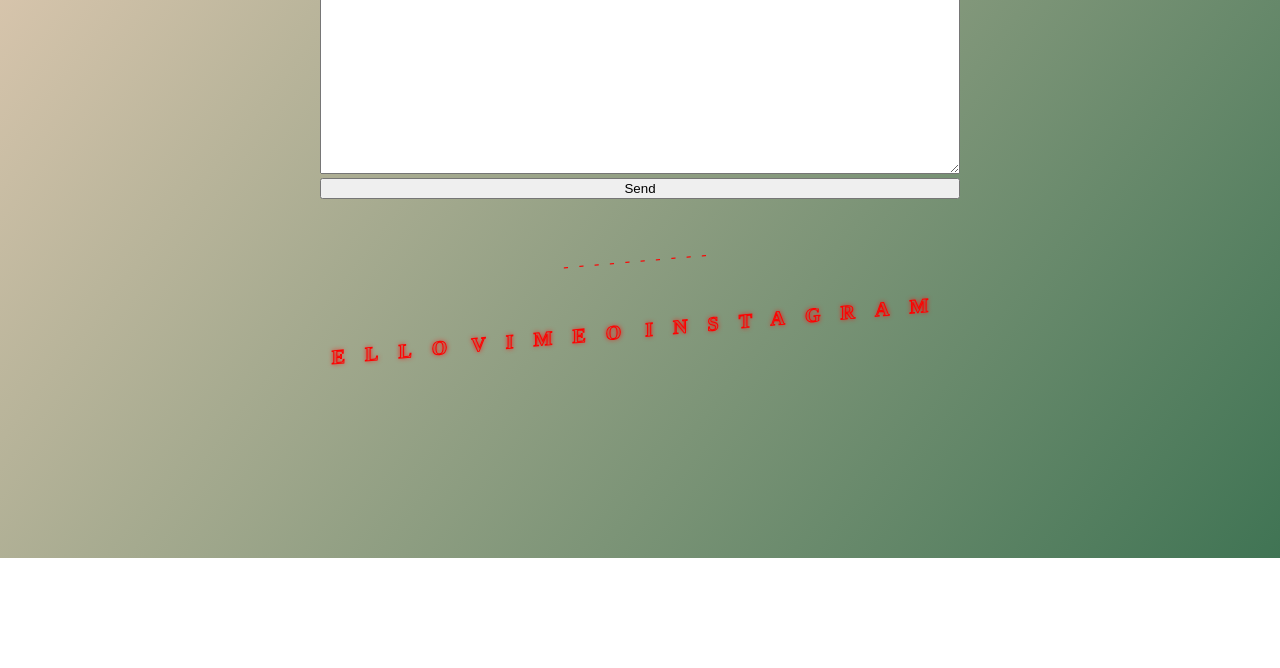
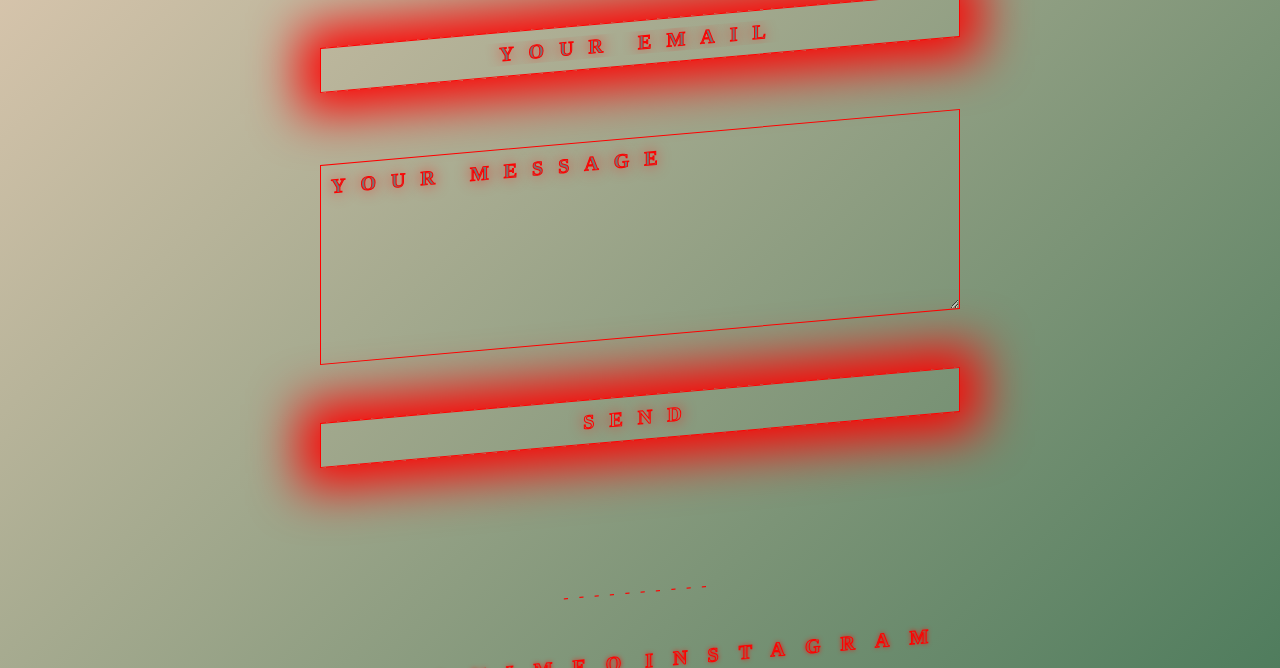
Before and after one commit to ivanvidovic/ivanvidovic.github.io, a plain HTML site: page contact.html in a window 1280 px wide. Shown: the part 440-1108 px from the top of the page. Before the commit the page ends 998 px from the top, so only its background shows below. Drawn offline with Linux system fonts and the light colour scheme.

Commit message:
fdsf
Fdsfs

```diff
--- a/contact.html
+++ b/contact.html
@@ -28,19 +28,29 @@
 
 <a href="contact.html">
   <img src="images/contact.gif">
+</a>
   <br/>
-  <h2>CONTACT</h2>
-</a>
+  <h2>CONTACT:</h2>
 
+
+<br/>
+<br/>
+<br/>
+<br/>
 <br/>
 <br/>
 
 <form method="POST" action="http://formspree.io/vidovici@gmail.com">
-  <input type="email" name="email" placeholder="Your email"><br/>
-  <textarea name="message" placeholder="Your message"></textarea><br/>
+  <input type="email" name="email" placeholder="Your email"><br/><br/><br/><br/><br/>
+  <textarea name="message" placeholder="Your message"></textarea><br/><br/><br/><br/>
   <button type="submit">Send</button>
 </form>
 
+<br/>
+<br/>
+<br/>
+<br/>
+<br/>
 <br/>
 <br/>
 
--- a/style.css
+++ b/style.css
@@ -136,8 +136,23 @@
 }
 
 
-input, textarea, select, button {
-  width : 50%;
+input {
+  font: 20px Big Caslon, Times, serif;
+  font-weight: bold;
+  text-transform: uppercase;
+  letter-spacing: 15px;
+  text-align: center;
+  text-shadow: 0px 0px 15px rgba(255,0,0,1);
+  -ms-transform: skewY(-5deg);
+  -webkit-transform: skewY(-5deg);
+  transform: skewY(-5deg);
+  -webkit-text-stroke: 1px red;
+  border: 1px solid red;
+  padding: 10px;
+  box-shadow: 0px 0px 50px 20px rgba(255,0,0,1);
+
+  width: 50%;
+  background-color: transparent;
   margin: 0;
 
   -webkit-box-sizing: border-box; /* For legacy WebKit based browsers */
@@ -146,8 +161,55 @@
 }
 
 textarea {
+  font: 20px Big Caslon, Times, serif;
+  font-weight: bold;
+  text-transform: uppercase;
+  letter-spacing: 15px;
+  text-align: left;
+  text-shadow: 0px 0px 15px rgba(255,0,0,1);
+  -ms-transform: skewY(-5deg);
+  -webkit-transform: skewY(-5deg);
+  transform: skewY(-5deg);
+  -webkit-text-stroke: 1px red;
+  border: 1px solid red;
+  padding: 10px;
+
+  width: 50%;
   height: 200px;
+  background-color: transparent;
+  margin: 0;
+
+  -webkit-box-sizing: border-box; /* For legacy WebKit based browsers */
+     -moz-box-sizing: border-box; /* For legacy (Firefox <29) Gecko based browsers */
+          box-sizing: border-box;
 }
+
+button {
+  font: 20px Big Caslon, Times, serif;
+  font-weight: bold;
+  text-transform: uppercase;
+  letter-spacing: 15px;
+  text-transform: uppercase;
+  text-align: center;
+  text-shadow: 0px 0px 15px rgba(255,0,0,1);
+  -ms-transform: skewY(-5deg);
+  -webkit-transform: skewY(-5deg);
+  transform: skewY(-5deg);
+  -webkit-text-stroke: 1px red;
+  border: 1px solid red;
+  padding: 10px;
+  box-shadow: 0px 0px 50px 20px rgba(255,0,0,1);
+
+  width: 50%;
+  background-color: transparent;
+  color: transparent;
+  margin: 0;
+
+  -webkit-box-sizing: border-box; /* For legacy WebKit based browsers */
+     -moz-box-sizing: border-box; /* For legacy (Firefox <29) Gecko based browsers */
+          box-sizing: border-box;
+}
+
 
 /* MOBILE */
 @media screen and (max-width: 960px) {
```
